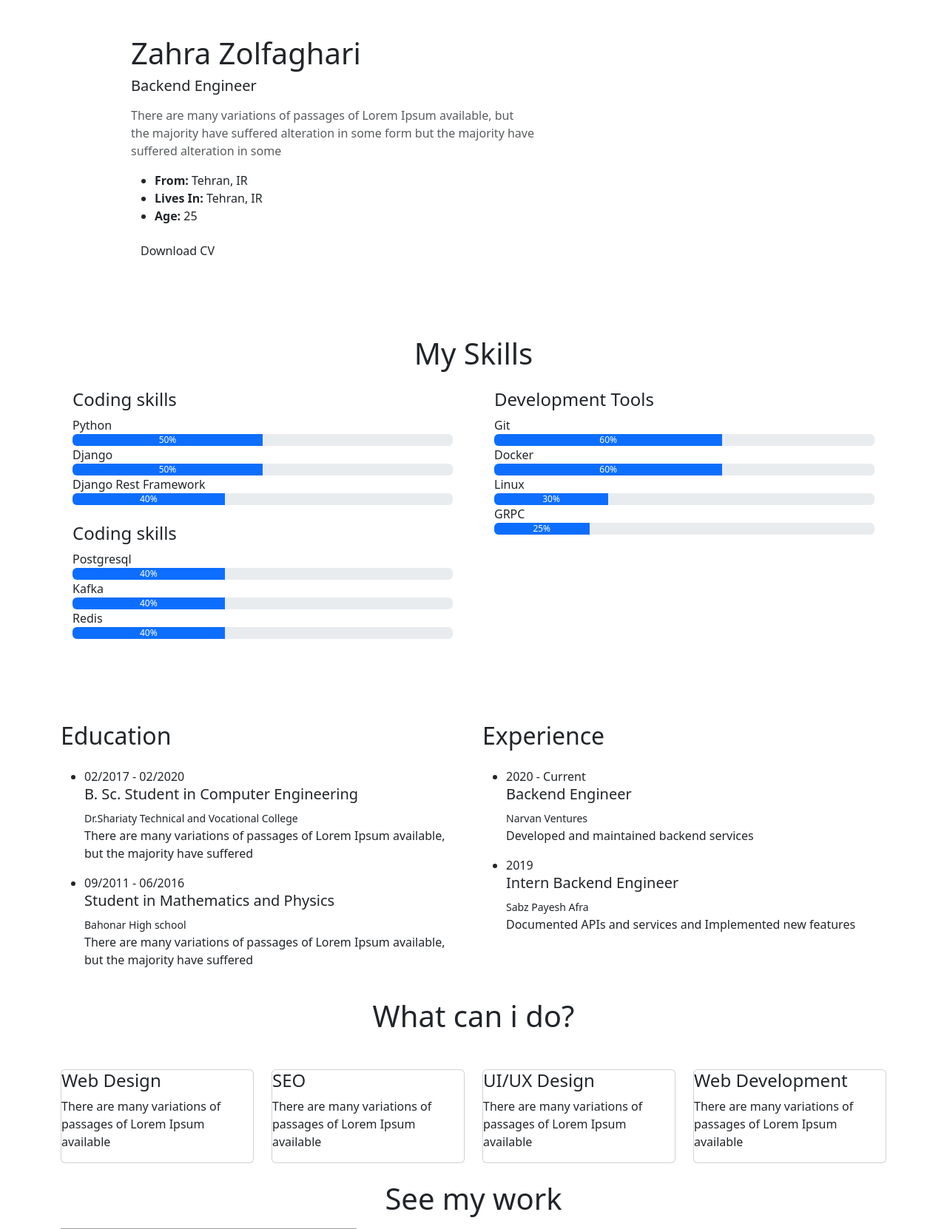
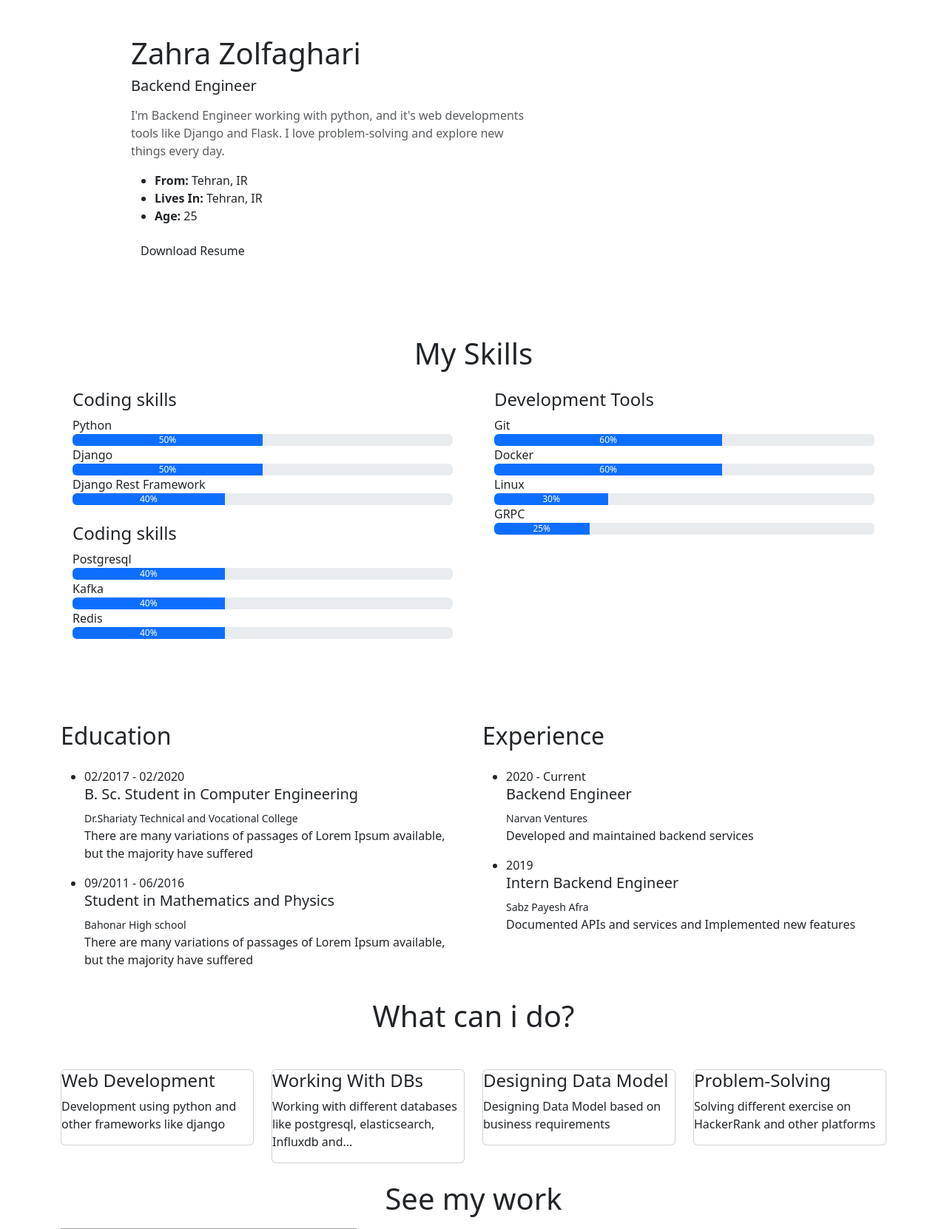
Before and after one commit to zzolfaghari/portfolio, a Django app: page / in a window 1280 px wide. Shown: the part 184-1846 px from the top of the page at 74% size. Run offline with Django 4.2, Linux system fonts and the light colour scheme; some libraries are stand-ins or nearby versions; grey boxes are pictures that could not be loaded.

Commit message:
template refactored

```diff
--- a/templates/app/index.html
+++ b/templates/app/index.html
@@ -83,13 +83,13 @@
         <div class="col-lg-6 offset-lg-1 wow fadeInRight">
           <h1 class="fw-light">Zahra Zolfaghari</h1>
           <h5 class="fg-theme mb-3">Backend Engineer</h5>
-          <p class="text-muted">There are many variations of passages of Lorem Ipsum available, but the majority have suffered alteration in some form but the majority have suffered alteration in some</p>
+          <p class="text-muted">I'm Backend Engineer working with python, and it's web developments tools like Django and Flask. I love problem-solving and explore new things every day.</p>
           <ul class="theme-list">
             <li><b>From:</b> Tehran, IR</li>
             <li><b>Lives In:</b> Tehran, IR</li>
             <li><b>Age:</b> 25</li>
           </ul>
-          <button class="btn btn-theme-outline">Download CV</button>
+            <a class="btn btn-theme-outline" href="{% static 'app/assets/img/Resume_Zolfaghari.pdf' %}">Download Resume</a>
         </div>
       </div>
     </div>
@@ -228,22 +228,22 @@
         <div class="col-md-6 col-lg-4 col-xl-3">
           <div class="card card-service wow fadeInUp">
             <div class="icon">
-              <span class="ti-paint-bucket"></span>
+              <span class="ti-desktop"></span>
             </div>
             <div class="caption">
-              <h4 class="fg-theme">Web Design</h4>
-              <p>There are many variations of passages of Lorem Ipsum available</p>
+              <h4 class="fg-theme">Web Development</h4>
+              <p>Development using python and other frameworks like django</p>
             </div>
           </div>
         </div>
         <div class="col-md-6 col-lg-4 col-xl-3">
           <div class="card card-service wow fadeInUp">
             <div class="icon">
-              <span class="ti-search"></span>
+              <span class="ti-server"></span>
             </div>
             <div class="caption">
-              <h4 class="fg-theme">SEO</h4>
-              <p>There are many variations of passages of Lorem Ipsum available</p>
+              <h4 class="fg-theme">Working With DBs</h4>
+              <p>Working with different databases like postgresql, elasticsearch, Influxdb and...</p>
             </div>
           </div>
         </div>
@@ -253,19 +253,19 @@
               <span class="ti-vector"></span>
             </div>
             <div class="caption">
-              <h4 class="fg-theme">UI/UX Design</h4>
-              <p>There are many variations of passages of Lorem Ipsum available</p>
+              <h4 class="fg-theme">Designing Data Model</h4>
+              <p>Designing Data Model based on business requirements</p>
             </div>
           </div>
         </div>
         <div class="col-md-6 col-lg-4 col-xl-3">
           <div class="card card-service wow fadeInUp">
             <div class="icon">
-              <span class="ti-desktop"></span>
+              <span class="ti-pencil"></span>
             </div>
             <div class="caption">
-              <h4 class="fg-theme">Web Development</h4>
-              <p>There are many variations of passages of Lorem Ipsum available</p>
+              <h4 class="fg-theme">Problem-Solving</h4>
+              <p>Solving different exercise on HackerRank and other platforms </p>
             </div>
           </div>
         </div>
```
